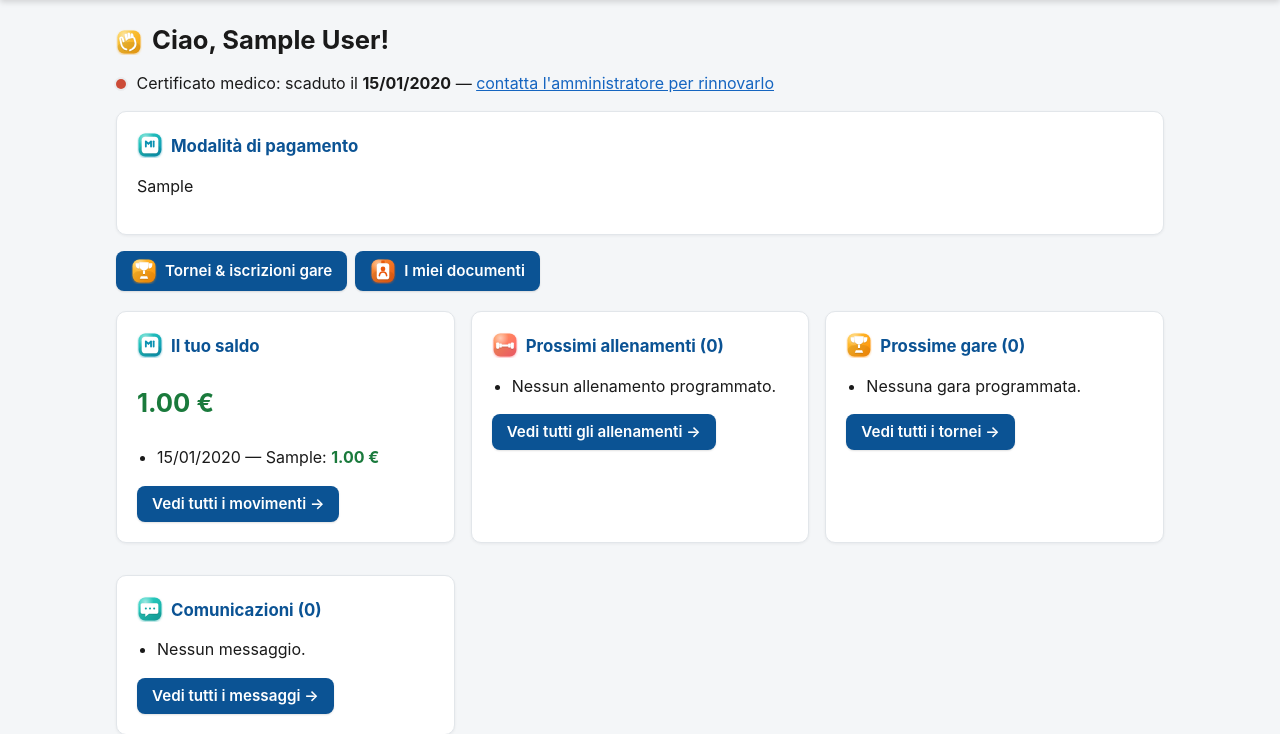
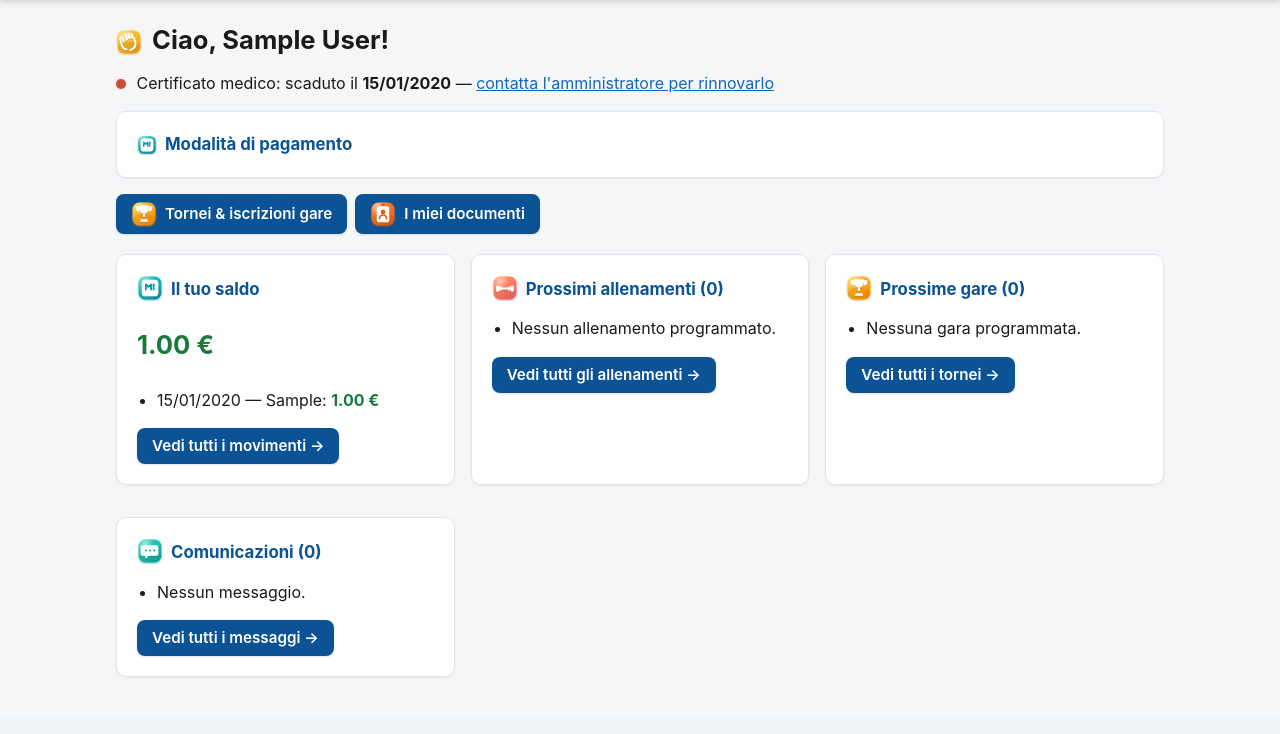
Before and after one commit to claudioaghito/swim_team, a Flask app: page /atleta/ in a window 1280 px wide. Shown: the part 104-838 px from the top of the page. After the commit the page ends 781 px from the top, so only its background shows below. Run offline with Flask 3, Linux system fonts and the light colour scheme; a user stored in the database is signed in; tables that the repository leaves empty hold one stand-in row (values such as "Sample post").

Commit message:
Modalita' di pagamento nascosta di default: visibile cliccando sull'icona
Usa <details>/<summary> nativi (nessun JS necessario, accessibile di
default): il testo si apre/chiude cliccando sull'icona e l'etichetta,
invece di restare sempre visibile. Applicato sia nella home dell'atleta
sia nel dettaglio torneo (admin).

Co-Authored-By: Claude Sonnet 5 <noreply@anthropic.com>

```diff
--- a/static/css/style.css
+++ b/static/css/style.css
@@ -106,6 +106,19 @@ h1, h2, h3 { line-height: 1.25; }
 h1 { font-size: 1.6em; margin: 0 0 16px; }
 h2 { font-size: 1.25em; margin-top: 0; }
 h3 { font-size: 1.05em; margin-top: 0; color: var(--blue-dark); }
+
+.info-toggle summary {
+    font-size: 1.05em;
+    font-weight: 700;
+    color: var(--blue-dark);
+    cursor: pointer;
+    list-style: none;
+    user-select: none;
+}
+.info-toggle summary::-webkit-details-marker { display: none; }
+.info-toggle summary:hover { opacity: 0.8; }
+.info-toggle[open] summary { margin-bottom: 10px; }
+.info-toggle p { margin: 0; }
 
 .navbar {
     background: linear-gradient(135deg, var(--btn-bg), var(--btn-bg-hover));
--- a/templates/admin/dettaglio_gara.html
+++ b/templates/admin/dettaglio_gara.html
@@ -32,7 +32,10 @@
         <p><strong>Nota per gli atleti:</strong><br><span class="preserve-lines">{{ gara.note }}</span></p>
     {% endif %}
     {% if modalita_pagamento %}
-        <p><strong>Modalità di pagamento:</strong><br><span class="preserve-lines">{{ modalita_pagamento }}</span></p>
+        <details class="info-toggle">
+            <summary title="Mostra/nascondi modalità di pagamento">{{ icon('movimenti-contabili') }} Modalità di pagamento</summary>
+            <p class="preserve-lines">{{ modalita_pagamento }}</p>
+        </details>
     {% endif %}
 </div>
 
--- a/templates/athlete/dashboard.html
+++ b/templates/athlete/dashboard.html
@@ -22,8 +22,10 @@
 
 {% if modalita_pagamento %}
     <div class="card">
-        <h3>{{ icon('movimenti-contabili') }} Modalità di pagamento</h3>
-        <p class="preserve-lines">{{ modalita_pagamento }}</p>
+        <details class="info-toggle">
+            <summary title="Mostra/nascondi modalità di pagamento">{{ icon('movimenti-contabili') }} Modalità di pagamento</summary>
+            <p class="preserve-lines">{{ modalita_pagamento }}</p>
+        </details>
     </div>
 {% endif %}
 
```
